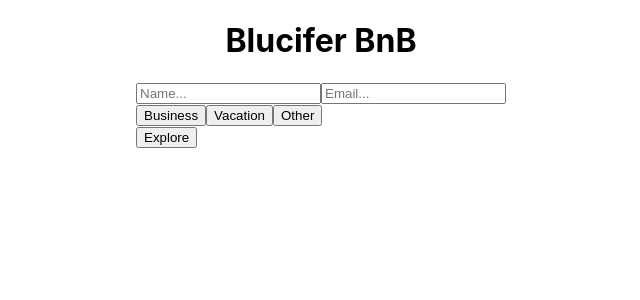
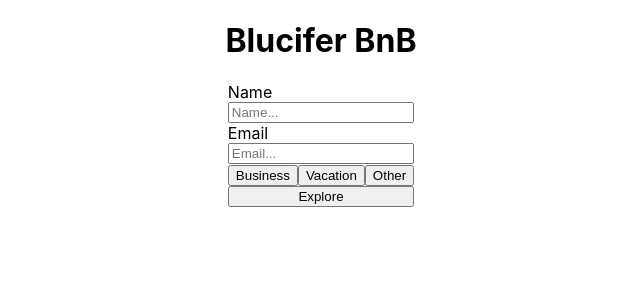
Before and after one commit to CHaiz15/blucifer0.1, a React (Create React App) app: page / in a window 1280 px wide. Shown: the top 300 px of the page, without its empty margins (319-959 px from the left). Built offline with nearby package versions, Linux system fonts and the light colour scheme; no server answers.

Commit message:
Add initial LoginForm styling

```diff
--- a/src/LoginForm/LoginForm.css
+++ b/src/LoginForm/LoginForm.css
@@ -0,0 +1,4 @@
+.login-form {
+  display: flex;
+  flex-direction: column;
+}
--- a/src/LoginForm/LoginForm.js
+++ b/src/LoginForm/LoginForm.js
@@ -1,4 +1,5 @@
 import React, { Component } from 'react'
+import './LoginForm.css'
 
 class LoginForm extends Component {
   constructor() {
@@ -15,15 +16,17 @@ class LoginForm extends Component {
   }
   render() {
     return (
-      <form>
+      <form className='login-form'>
+        <label>Name</label>
         <input
           name='name'
-          placeholder="Name..."
+          placeholder='Name...'
           value={this.state.name}
           onChange={this.updateChange}
         />
+        <label>Email</label>
         <input
-          placeholder="Email..."
+          placeholder='Email...'
         />
         <div>
           <button
```
